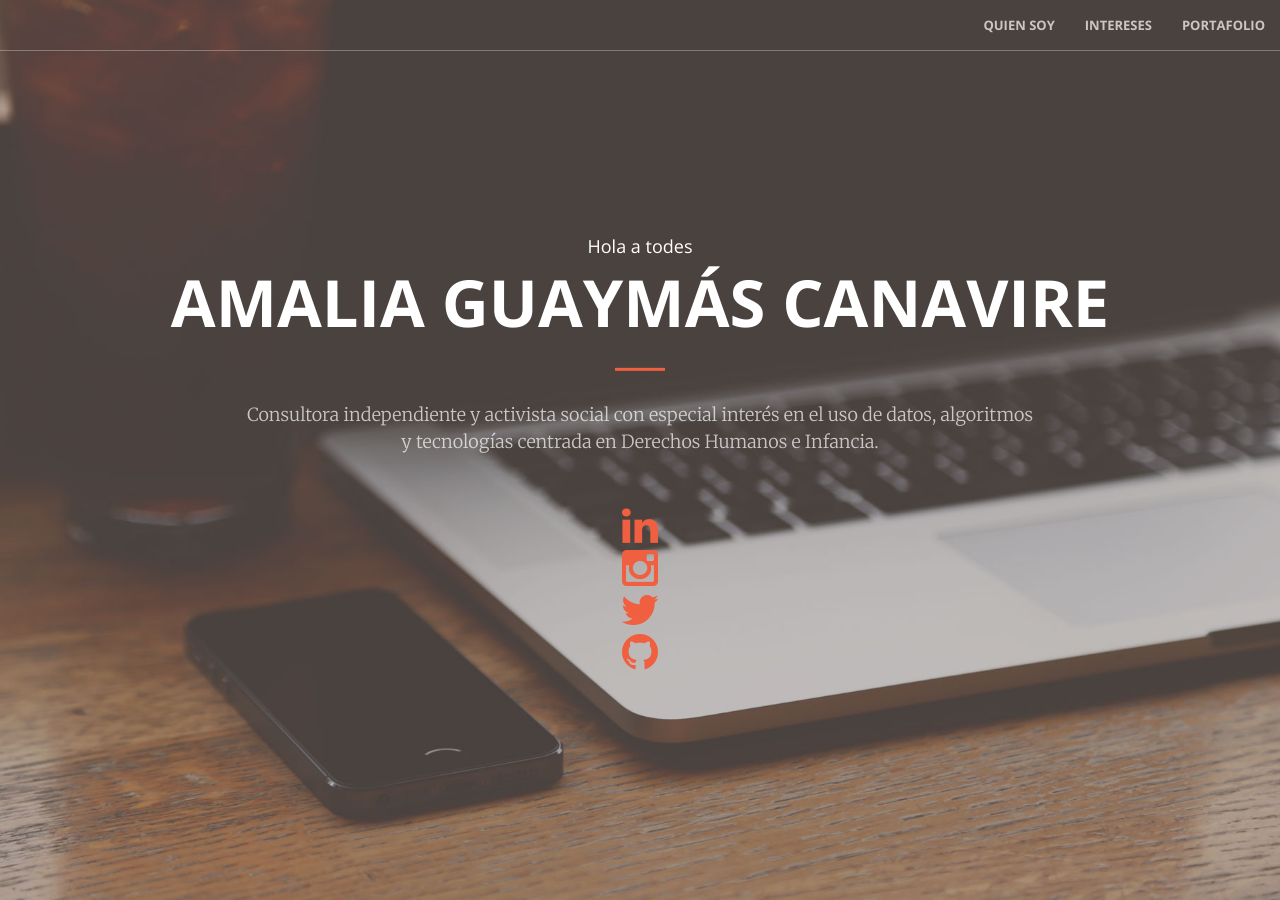
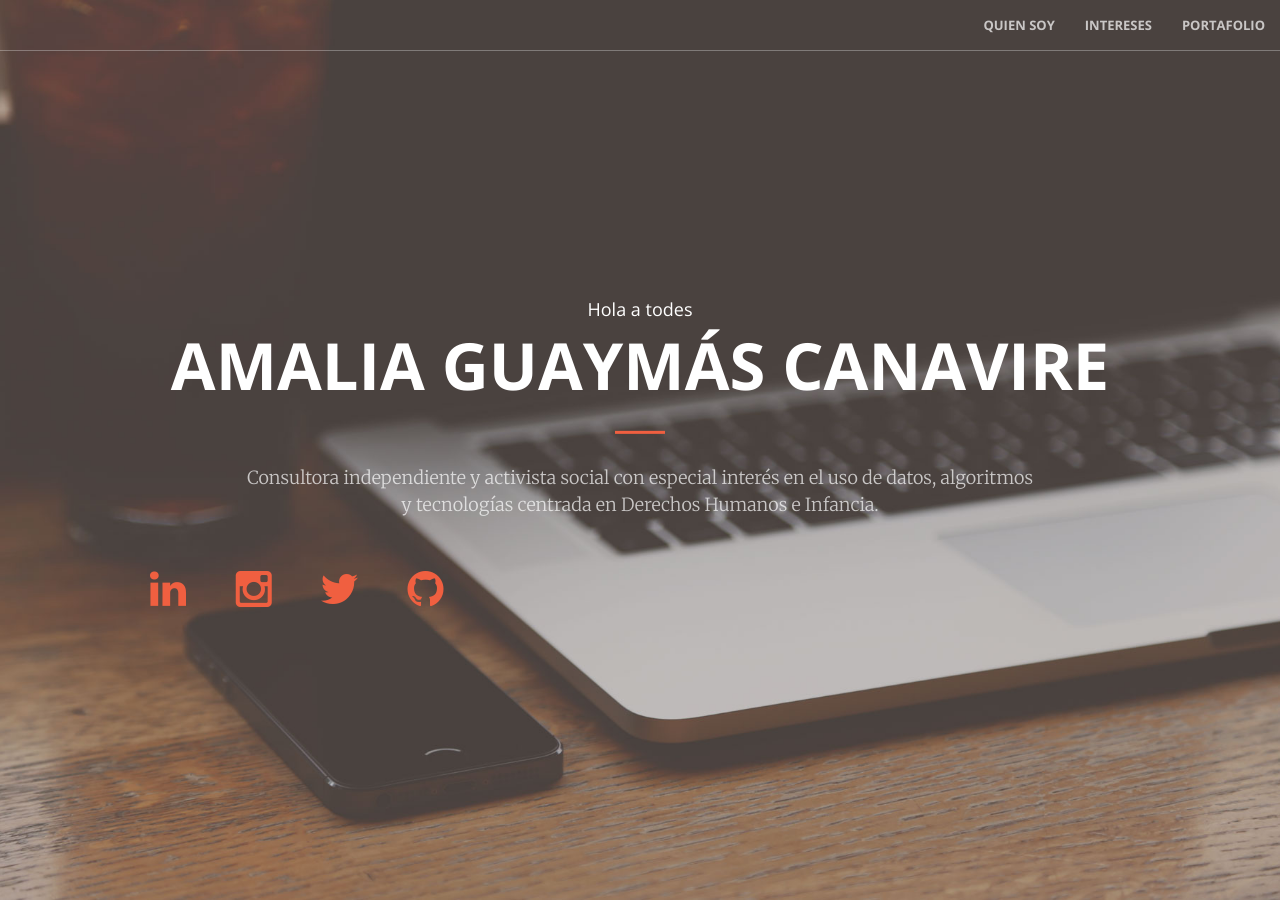
Before and after one commit to AmaliaGuaymasCanavire/amaliaguaymascanavire.github.io, a Jekyll site: the page built from index.html, in a window 1280 px wide and 900 px high. Built offline with Jekyll 4.4.1, drawn with Linux system fonts in a browser that asks for light colours.

Commit message:
template

```diff
--- a/_includes/header.html
+++ b/_includes/header.html
@@ -5,25 +5,25 @@
 			<h1>Amalia Guaymás Canavire</h1>
             <hr>
             <p>Consultora independiente y activista social con especial interés en el uso de datos, algoritmos y tecnologías centrada en Derechos Humanos e Infancia.	</p>
-			<div class="row text-center">
-					<div class="col-sm-6 col-md-4 col-md-offset-4  text-center">
+			<div class="row">
+					<div class="col-xs-4 col-md-1  text-center">
 						<a href="https://www.linkedin.com/in/{{ site.linkedin_username }}">
 							<i class="fa fa-linkedin fa-3x wow bounceIn" data-wow-delay=".1s"></i>
 
 						</a>
 					</div>
 
-					<div class="col-sm-6 col-md-4 col-md-offset-4 text-center">
+					<div class="col-xs-4 col-md-1  text-center">
 						<a href="https://www.instagram.com/{{ site.ig_username }}">
 							<i class="fa fa-instagram fa-3x wow bounceIn" data-wow-delay=".1s"></i>
 						</a>
 					</div>
-					<div class="col-sm-6 col-md-4 col-md-offset-4 text-center">
+					<div class="col-xs-4 col-md-1  text-center">
 						<a href="https://twitter.com/{{ site.twitter_username }}">
 							<i class="fa fa-twitter fa-3x wow bounceIn" data-wow-delay=".1s"></i>
 						</a>
 					</div>
-					<div class="col-sm-6 col-md-4 col-md-offset-4 text-center">
+					<div class="col-xs-4 col-md-1 text-center">
 						<a href="https://github.com/{{ site.github_username }}">
 						<i class="fa fa-github fa-3x wow bounceIn" data-wow-delay=".1s"></i>
 						</a>
```
